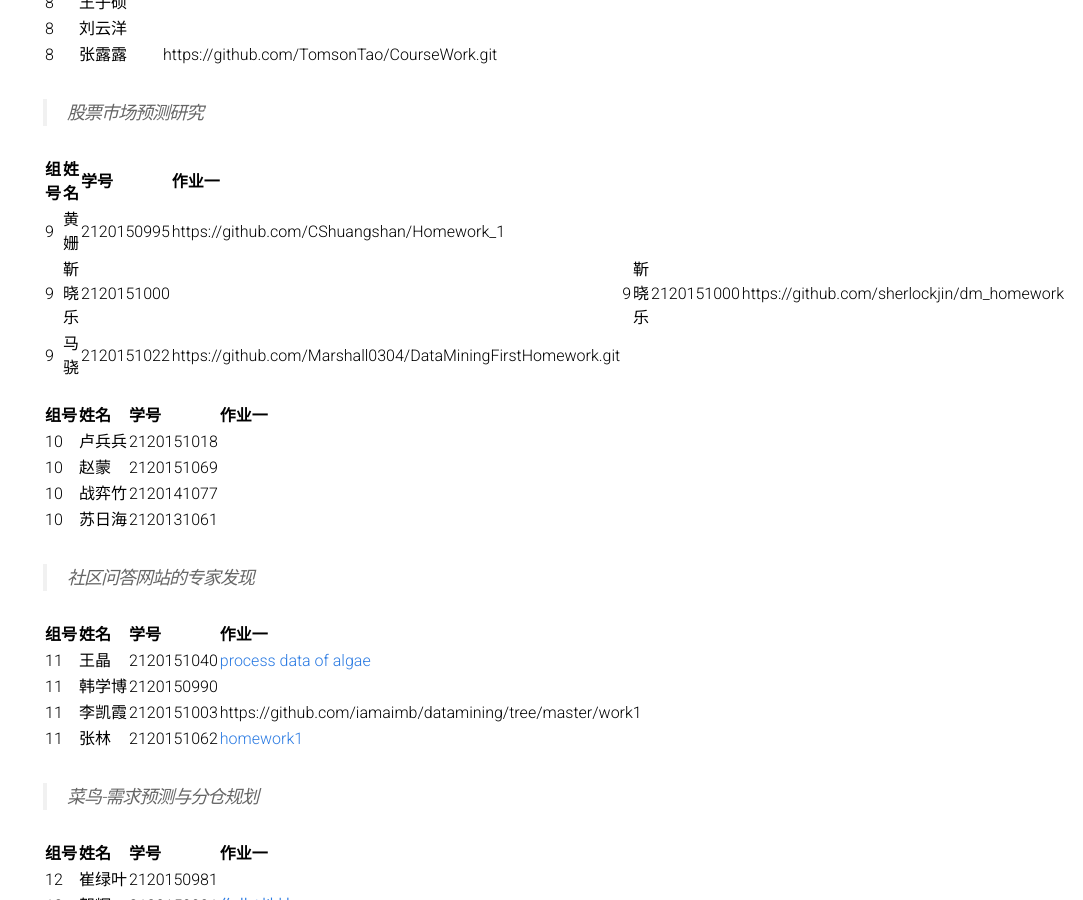
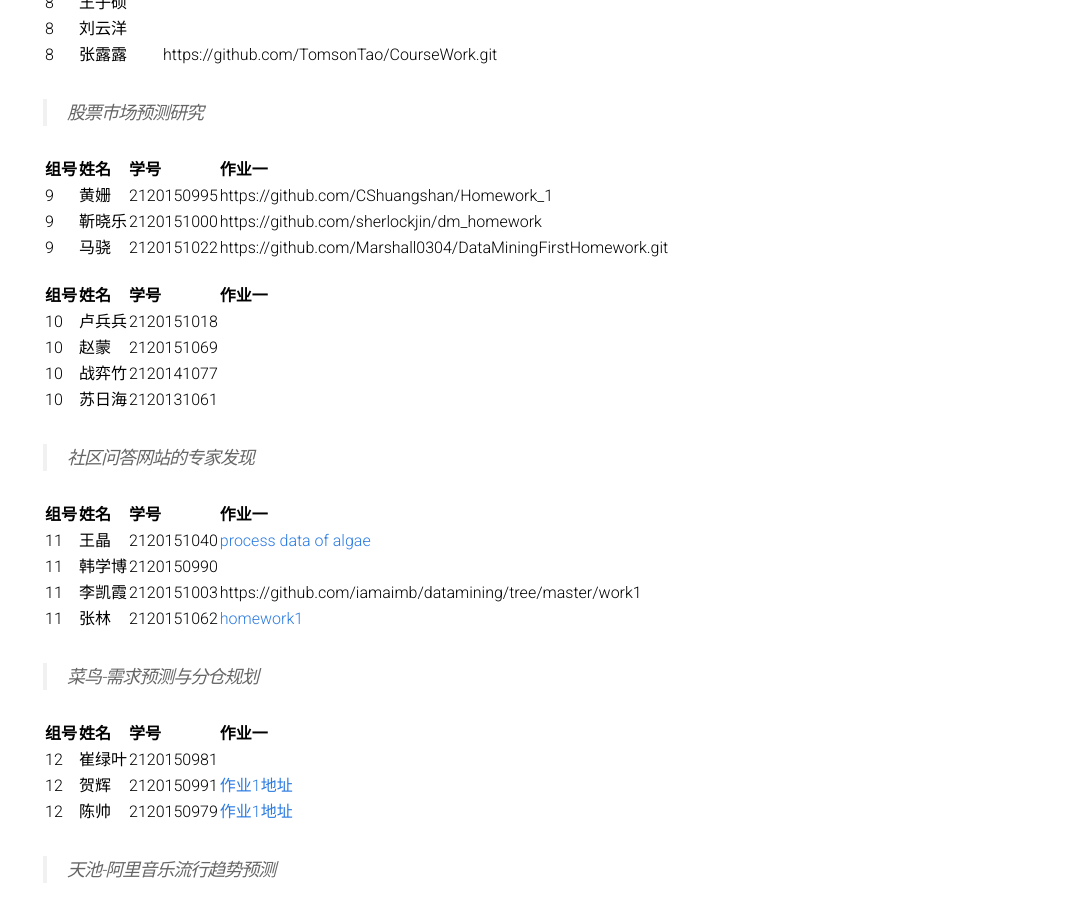
Before and after one commit to BITDM/bitdm.github.io, a Jekyll site: the page built from 2016/groups.md, in a window 1280 px wide and 900 px high, scrolled down 1664 px. Shown: the whole window, without its empty margins (197-1280 px from the left). Built offline with Jekyll 4.4.1, drawn with Linux system fonts in a browser that asks for light colours.

Commit message:
Update groups.md

```diff
--- a/2016/groups.md
+++ b/2016/groups.md
@@ -75,7 +75,7 @@ permalink: /2016/groups/
 |组号|姓名|学号|作业一|
 |:-------------|:-------------|:-----|:-----|
 |9|黄姗|2120150995|https://github.com/CShuangshan/Homework_1
-|9|靳晓乐|2120151000||9|靳晓乐|2120151000|https://github.com/sherlockjin/dm_homework|
+|9|靳晓乐|2120151000|https://github.com/sherlockjin/dm_homework|
 |9|马骁|2120151022|https://github.com/Marshall0304/DataMiningFirstHomework.git
 
 |组号|姓名|学号|作业一|
```
